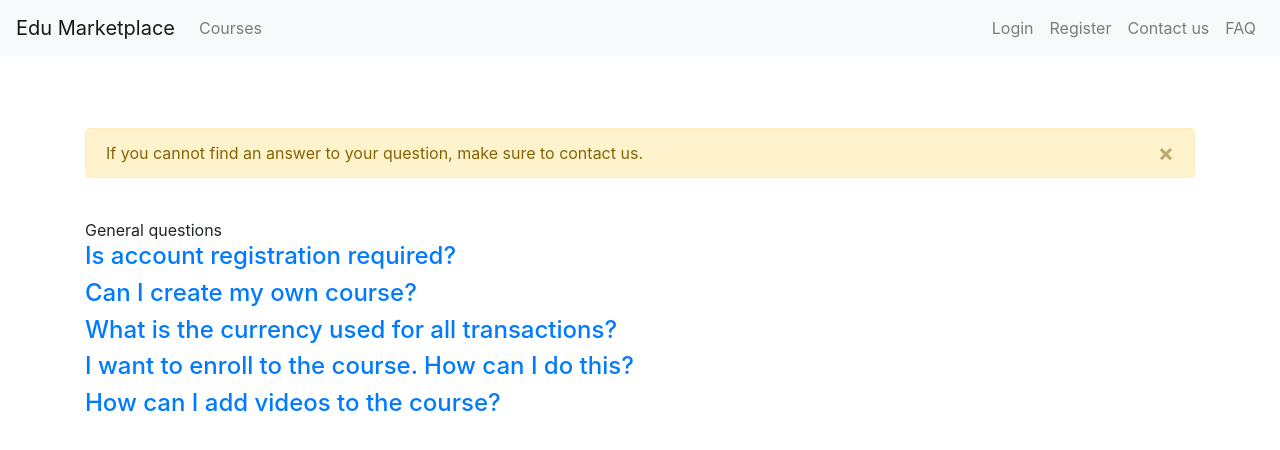
After one commit to rhcu/Edu-MarketPlace-Extended, a Django app: page /users/faq in a window 1280 px wide. The commit adds this page. Shown: the top 450 px of the page. Run offline with Django 3.2, Linux system fonts and the light colour scheme; some libraries are stand-ins or nearby versions.

Commit message:
Added FAQ (#52)

```diff
--- /dev/null
+++ b/marketplace/auth0login/templates/faq.html
@@ -0,0 +1,104 @@
+<!DOCTYPE html>
+<html>
+<head>
+    <meta charset="utf-8" />
+    <title>EduMarketplace FAQ Template</title>
+    <meta name="viewport" content="width=device-width, initial-scale=1.0" />
+
+    <script type="text/javascript" src="https://cdnjs.cloudflare.com/ajax/libs/jquery/1.10.2/jquery.min.js"></script>
+    <script type="text/javascript" src="https://stackpath.bootstrapcdn.com/bootstrap/4.3.1/js/bootstrap.min.js"></script>
+    <link rel="stylesheet" href="https://stackpath.bootstrapcdn.com/bootstrap/4.3.1/css/bootstrap.min.css" integrity="sha384-ggOyR0iXCbMQv3Xipma34MD+dH/1fQ784/j6cY/iJTQUOhcWr7x9JvoRxT2MZw1T" crossorigin="anonymous">
+<script src="https://kit.fontawesome.com/84022fcfa9.js" crossorigin="anonymous"></script>
+</head>
+{% include "header.html" %}
+
+<body>
+
+{% include "navbar.html" %}
+<div>
+<div class="container">
+    <br />
+    <br />
+    <br />
+
+    <div class="alert alert-warning alert-dismissible" role="alert">
+        <button type="button" class="close" data-dismiss="alert"><span aria-hidden="true">&times;</span><span class="sr-only">Close</span></button>
+        If you cannot find an answer to your question, make sure to contact us.
+    </div>
+
+    <br />
+
+    <div class="panel-group" id="accordion">
+        <div class="faqHeader">General questions</div>
+        <div class="panel panel-default">
+            <div class="panel-heading">
+                <h4 class="panel-title">
+                    <a class="accordion-toggle" data-toggle="collapse" data-parent="#accordion" href="#collapseOne">Is account registration required?</a>
+                </h4>
+            </div>
+            <div id="collapseOne" class="panel-collapse collapse in">
+                <div class="panel-body">
+                    Yes, you need to create an account to be able to see the list of courses. However, FAQ and contact form are available without registration. Registration can be done either using existing Google account or by filling the required information in Sign-up window.
+                </div>
+            </div>
+        </div>
+        <div class="panel panel-default">
+            <div class="panel-heading">
+                <h4 class="panel-title">
+                    <a class="accordion-toggle collapsed" data-toggle="collapse" data-parent="#accordion" href="#collapseTen">Can I create my own course?</a>
+                </h4>
+            </div>
+            <div id="collapseTen" class="panel-collapse collapse">
+                <div class="panel-body">
+                    Yes! Use "Add new course" button to open a form for the course creation. Fill out all the required details, including the price, and add some lessons or videos. We will review your course to see if it satisfies our rules and conditions, and will notify you once your course is approved and added to the list of courses for students.
+                </div>
+            </div>
+        </div>
+        <div class="panel panel-default">
+            <div class="panel-heading">
+                <h4 class="panel-title">
+                    <a class="accordion-toggle collapsed" data-toggle="collapse" data-parent="#accordion" href="#collapseEleven">What is the currency used for all transactions?</a>
+                </h4>
+            </div>
+            <div id="collapseEleven" class="panel-collapse collapse">
+                <div class="panel-body">
+                    All prices for courses are in <strong>KZT</strong>. We plan to add other currencies later.
+                </div>
+            </div>
+        </div>
+        <div class="panel panel-default">
+            <div class="panel-heading">
+                <h4 class="panel-title">
+                    <a class="accordion-toggle collapsed" data-toggle="collapse" data-parent="#accordion" href="#collapseFour">I want to enroll to the course. How can I do this?</a>
+                </h4>
+            </div>
+            <div id="collapseFour" class="panel-collapse collapse">
+                <div class="panel-body">
+                    Enrolling to a course is really simple. Each course has a description and price.
+                    Once you have selected a course, you can enroll to it and you will gain a full access to the purchased course materials including lessons and other course entries.
+                </div>
+            </div>
+        </div>
+<div class="panel panel-default">
+            <div class="panel-heading">
+                <h4 class="panel-title">
+                    <a class="accordion-toggle collapsed" data-toggle="collapse" data-parent="#accordion" href="#collapseFourteen">How can I add videos to the course?</a>
+                </h4>
+            </div>
+            <div id="collapseFour" class="panel-collapse collapse">
+                <div class="panel-body">
+                    We have 2 options for this: <br/>
+		<ul>
+		<li>You can chose Video course entry type from dropdown, and then paste the embed link from YouTube. This will create an entry with your video in the course.</li>
+		<li>You can insert embeddable iframe with a link from YouTube to the text editor in Lesson course entry in "Source" tab. This will add the video to the content of your lesson.</li>
+</ul>
+                </div>
+            </div>
+        </div>
+    </div>
+</div>
+
+</div>
+</body>
+
+</html>
--- a/marketplace/auth0login/urls.py
+++ b/marketplace/auth0login/urls.py
@@ -8,6 +8,7 @@ urlpatterns = [
     path('logout', views.logout),
     path('profile', views.profile),
     path('contact_us', views.contact_us),
+    path('faq', views.faq),
     path('', include('django.contrib.auth.urls')),
     path('', include('social_django.urls')),
 ]
--- a/marketplace/auth0login/views.py
+++ b/marketplace/auth0login/views.py
@@ -18,6 +18,8 @@ def index(request):
 def contact_us(request):
     return render(request, 'contact_form.html')
 
+def faq(request):
+    return render(request, 'faq.html')
 
 @login_required
 def dashboard(request):
--- a/marketplace/core/templates/navbar.html
+++ b/marketplace/core/templates/navbar.html
@@ -17,6 +17,7 @@
               <a class="nav-item nav-link" href="/users/login/auth0">Register</a>
           {% endif %}
 	  <a class="nav-item nav-link" href="/users/contact_us">Contact us</a>
+	  <a class="nav-item nav-link" href="/users/faq">FAQ</a>
       </ul>
   </div>
 </nav>
```
